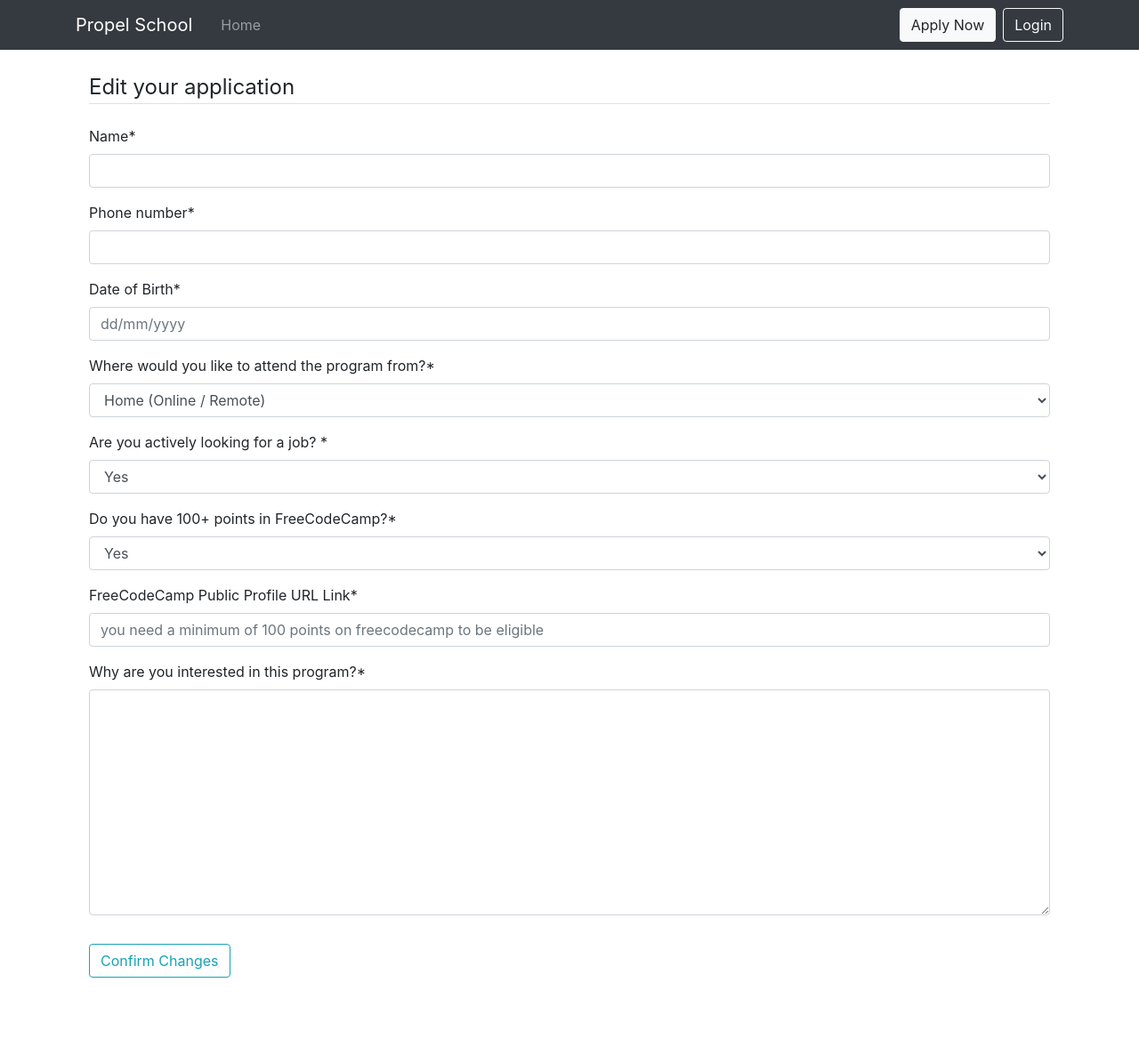
After one commit to surajptl/propel_school, a Django app: template app/templates/app/edit_application.html in a window 1280 px wide. The commit adds this page. Shown: the whole page at 89% size. Run offline with Django 3.2, Linux system fonts and the light colour scheme; the template is opened without the code that fills it: values that come from a table or form of the project are taken from there, others are empty; some libraries are stand-ins or nearby versions.

```diff
--- a/app/models.py
+++ b/app/models.py
@@ -26,6 +26,8 @@
     interest       = models.CharField(default=None, max_length=250)
     fcc_eligible   = models.BooleanField(default=False)
     approval       = models.CharField(default='1',max_length=1, choices=APPROVAL_CHOICES, null=True)
+    # join_confirm   = models.BooleanField(default=None, null=True)
+    # attended_propel_before = models.BooleanField(default=None, null=True)
 
 class BatchDetail(models.Model):
     batch_type     = models.CharField(null=True, max_length=30)
--- a/app/templates/app/dashboard.html
+++ b/app/templates/app/dashboard.html
@@ -1,7 +1,7 @@
 {% extends 'app/base.html' %}
 
 {% block app_content %}
-{{apply_message.status}}
+
     <div class="card bg-light mb-3">
         <div class="card-header">
             <h2 class="text-center">Welcome {{user.full_name}}!</h2>
--- /dev/null
+++ b/app/templates/app/edit_application.html
@@ -0,0 +1,26 @@
+{% extends 'app/base.html' %}
+{% load crispy_forms_tags %}
+{% block app_content %}
+<div class="container">
+    <form method="POST">
+        {% csrf_token %}
+        <fieldset class="form-group">
+            <legend class="border-bottom mb-4">Edit your application</legend>
+            {{ form|crispy }}
+        </fieldset>
+        <div class="form-group">
+            <button class="btn btn-outline-info" type="submit">
+                Confirm Changes
+            </button>
+        </div>
+    </form>
+</div>
+</body>
+<script>
+    $(function () {
+        $("#id_date").datetimepicker({
+            format: 'd/m/Y',
+        });
+    });
+</script>
+{% endblock %}
--- a/app/views.py
+++ b/app/views.py
@@ -21,7 +21,7 @@
             instance.applicant_id = CustomUser.objects.get(id=request.user.id)
             instance.save()
             print(request.user.email)
-        return redirect('index')
+        return redirect('dashboard')
     form = ApplicationForm()
     return render(request, 'app/form.html', {'form':form})
 
```
Also changed, not shown: app/forms.py (+15 -0 lines), app/migrations/0003_auto_20191019_2026.py (added), app/migrations/0004_auto_20191019_2030.py (added).
